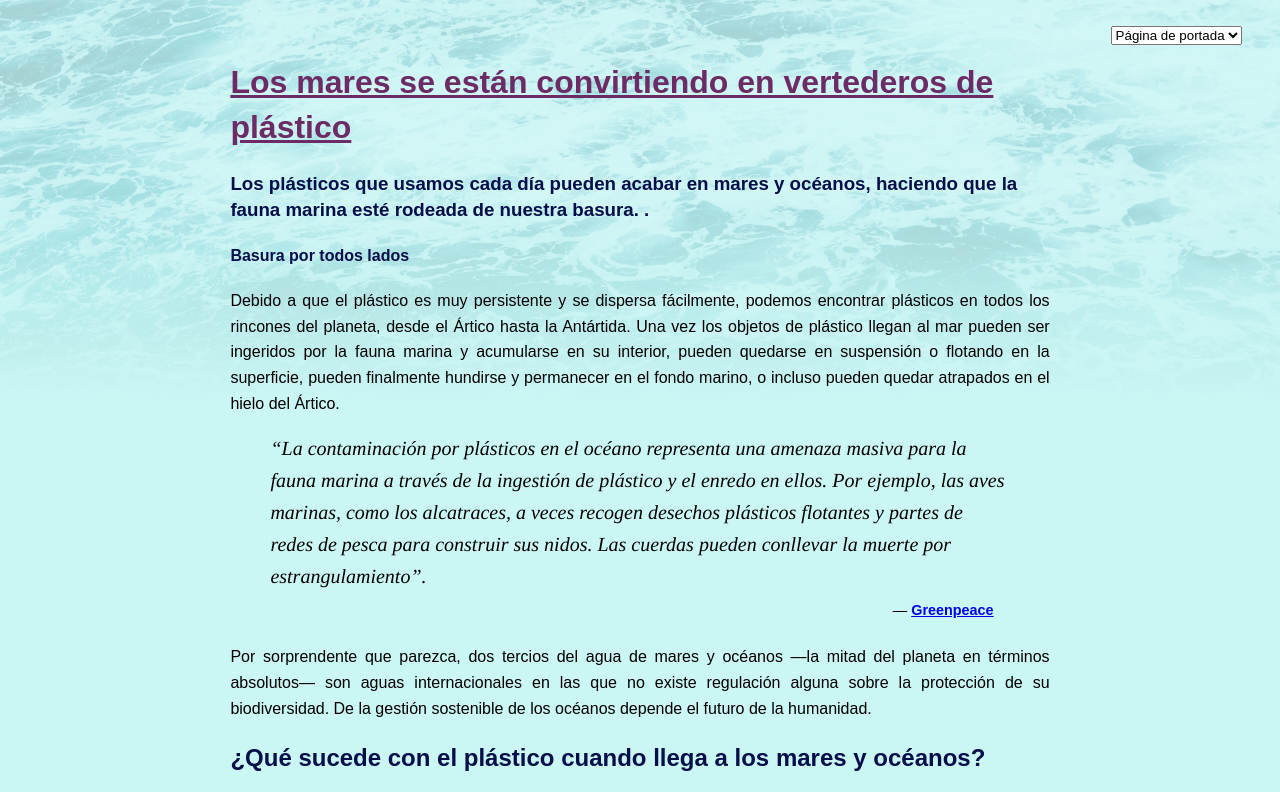
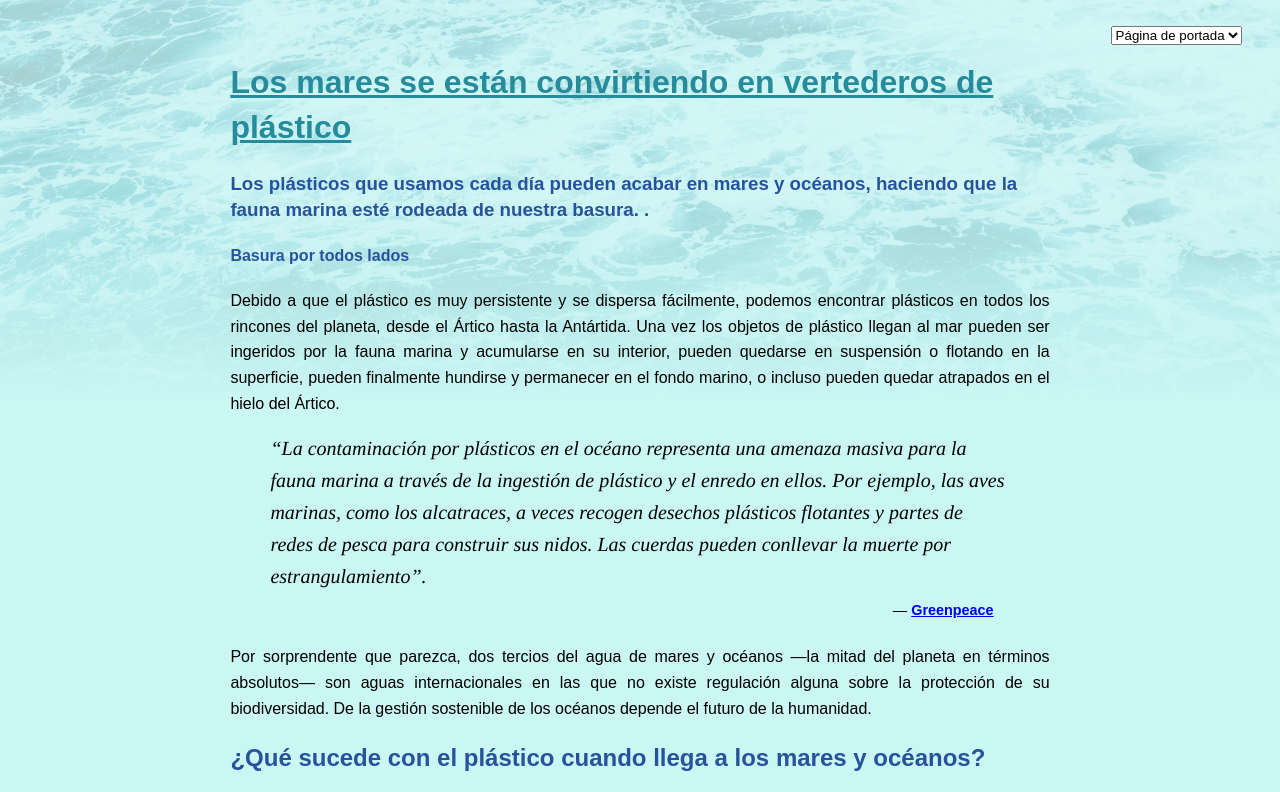
Before and after one commit to franhepp/clase-09, a plain HTML site: page index.html in a window 1280 px wide. Shown: the top 792 px of the page. Drawn offline with Linux system fonts and the light colour scheme.

Commit message:
Update estilo.css

```diff
--- a/estilo.css
+++ b/estilo.css
@@ -25,19 +25,19 @@ a, em, strong {
 
 h1 {
     font-family: 'Signika', sans-serif;
-    color: #6d2b65;
+    color: #268B9B;
 }
 
 h1 a {
-    color: #6d2b65;
+    color: #268B9B;
 }
 
 h1 a:hover {
-    color: #7a4083;
+    color: #2F9283;
 }
 
 h2, h3, h4, h5, h6 {
-    color:#020e49;
+    color:#26539B;
 }
 
 hr {
```
